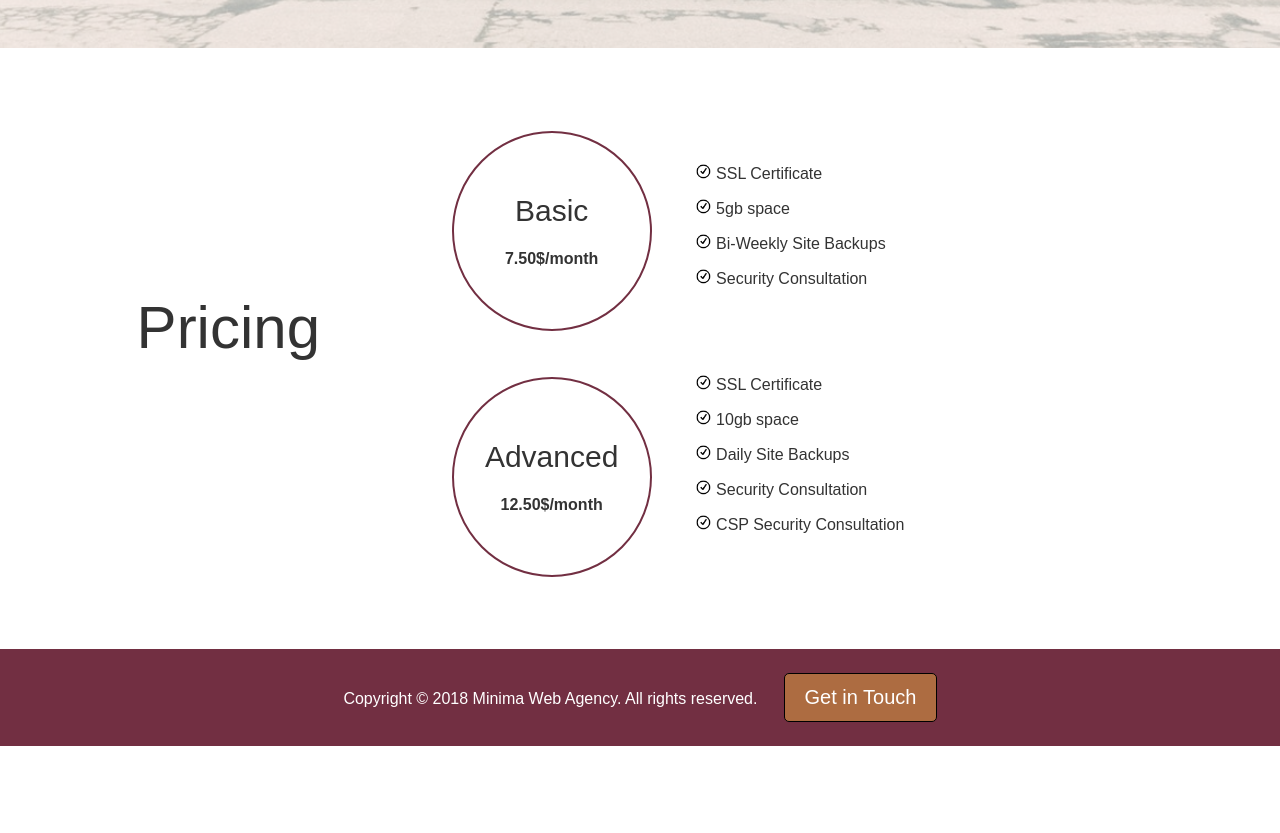
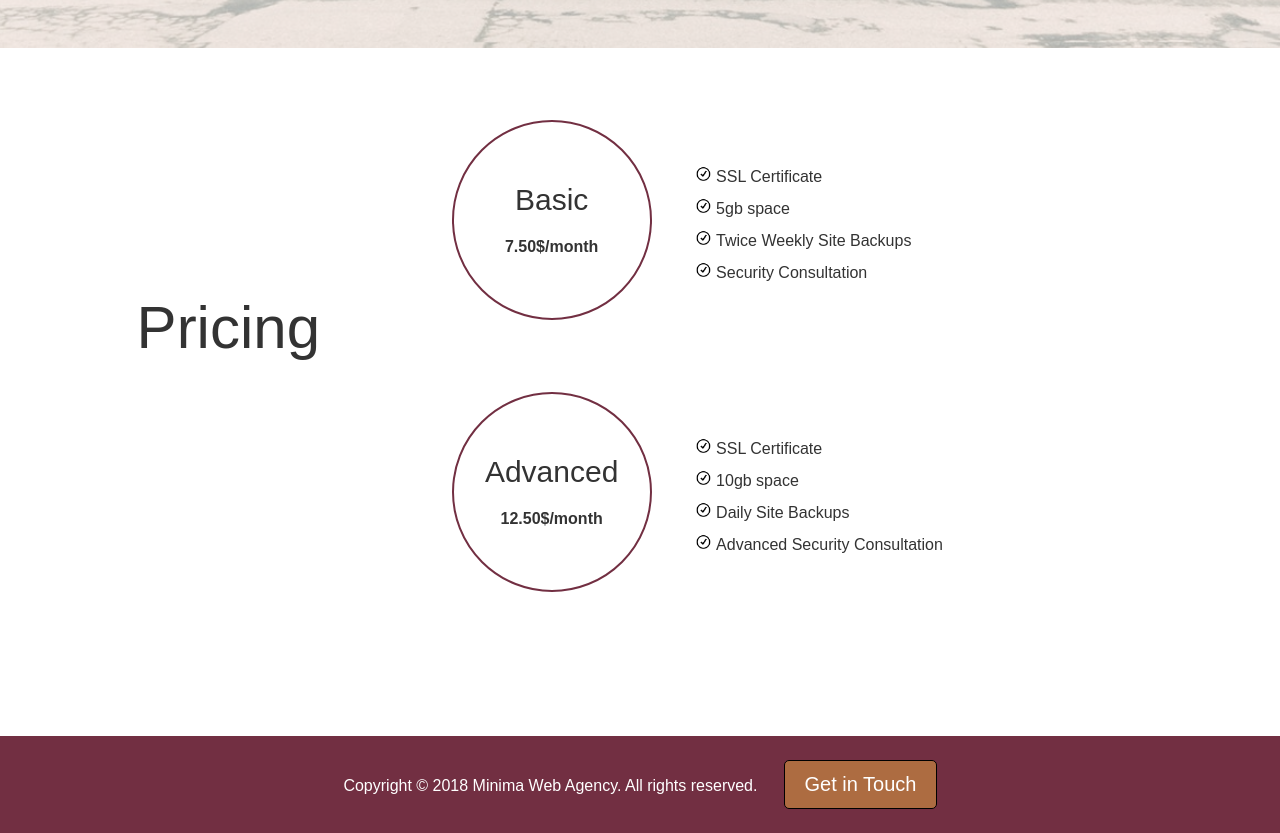
Before and after one commit to Baelx/hosting-platform, a website: page app/index.html in a window 1280 px wide. Shown: the part 2825-3658 px from the top of the page. Before the commit the page ends 3571 px from the top, so only its background shows below. Drawn offline with Linux system fonts and the light colour scheme; a web font is replaced by a local one.

Commit message:
fixed pricing includes alignment

```diff
--- a/app/assets/styles/modules/_pricing.css
+++ b/app/assets/styles/modules/_pricing.css
@@ -1,3 +1,17 @@
+/*.specific-price {
+
+  width: 100%;
+  height: 100%;
+
+}*/
+
+
+
+
+.package {
+  padding-bottom: 4.5rem;
+}
+
 .price {
   display: block;
   margin: 0 auto;
@@ -33,25 +47,18 @@
 
 }
 
-.specific-price {
-
-  width: 100%;
-  height: 100%;
-
-}
-
-
-
-
-.package {
-  /*padding: 10px 0;*/
-}
 
 .includes {
   display: inline-block;
   list-style-type: none;
-  line-height: 35px;
-  transform: translateY(20px) !important;
+  margin: 0;
+  line-height: 2rem;
+  transform: translateY(20%) !important;
+
+ li {
+   vertical-align: middle;
+
+}
 
   img {
     width: 15px;
--- a/app/index.html
+++ b/app/index.html
@@ -194,7 +194,7 @@
                 <ul class="includes">
                   <li><img src="assets/images/check.png">SSL Certificate</li>
                   <li><img src="assets/images/check.png">5gb space</li>
-                  <li><img src="assets/images/check.png">Bi-Weekly Site Backups</li>
+                  <li><img src="assets/images/check.png">Twice Weekly Site Backups</li>
                   <li><img src="assets/images/check.png">Security Consultation</li>
                 </ul>
               </div>
@@ -210,8 +210,7 @@
                   <li><img src="assets/images/check.png">SSL Certificate</li>
                   <li><img src="assets/images/check.png">10gb space</li>
                   <li><img src="assets/images/check.png">Daily Site Backups</li>
-                  <li><img src="assets/images/check.png">Security Consultation</li>
-                  <li><img src="assets/images/check.png">CSP Security Consultation</li>
+                  <li><img src="assets/images/check.png">Advanced Security Consultation</li>
                 </ul>
               </div>
 
--- a/app/temp/styles/main.css
+++ b/app/temp/styles/main.css
@@ -772,6 +772,15 @@ margin: 0.25rem 0;
 .testimonial--last {
 margin-bottom: 0;
 }
+/*.specific-price {
+
+  width: 100%;
+  height: 100%;
+
+}*/
+.package {
+  padding-bottom: 4.5rem;
+}
 .price {
   display: block;
   margin: 0 auto;
@@ -804,21 +813,17 @@ margin-bottom: 0;
 .price * {
     text-align: center;
   }
-.specific-price {
-
-  width: 100%;
-  height: 100%;
-
-}
-.package {
-  /*padding: 10px 0;*/
-}
 .includes {
   display: inline-block;
   list-style-type: none;
-  line-height: 35px;
-  -webkit-transform: translateY(20px) !important;
-          transform: translateY(20px) !important;
+  margin: 0;
+  line-height: 2rem;
+  -webkit-transform: translateY(20%) !important;
+          transform: translateY(20%) !important;
+}
+.includes li {
+   vertical-align: middle;
+
 }
 .includes img {
     width: 15px;
```
